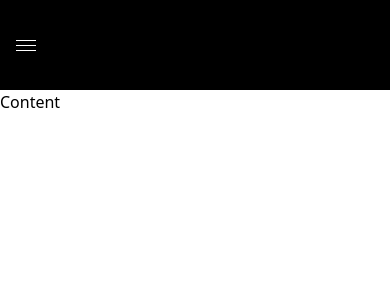
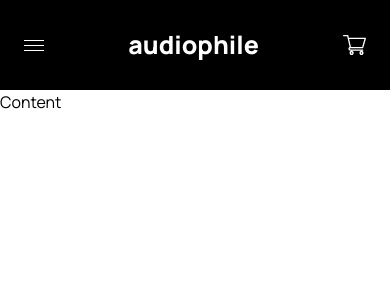
Before and after one commit to TamaziPhutkaradze/Audiophile-e-commerce-website, a React (Vite) app: page / in a window 390 px wide. Shown: the top 300 px of the page. Built offline with nearby package versions, Linux system fonts and the light colour scheme.

Commit message:
Add mobile version of Header component

```diff
--- a/src/components/Header.tsx
+++ b/src/components/Header.tsx
@@ -2,13 +2,15 @@ import { motion, useCycle } from "framer-motion";
 import HeadPhonesImg from "../assets/menu/headphones.svg";
 import speakersImg from "../assets/menu/speakers.svg";
 import earphonesImg from "../assets/menu/earphones.svg";
+import CartImg from "../assets/cart/CartIcon.svg";
 
 export default function Header() {
   const [mobileNav, toggleMobileNav] = useCycle(false, true);
   return (
-    <div className="bg-black h-[90px] w-full flex items-center">
+    <>
+      <div className="bg-black h-[90px] w-full flex items-center justify-between pr-6 pl-6">
         <nav className=" sticky top-0 inset-x-0  ">
-        <div className="container mx-auto p-4 flex items-center">
+          <div className="container mx-auto  flex items-center">
             <div>
               <motion.button
                 onClick={() => toggleMobileNav()}
@@ -97,6 +99,9 @@ export default function Header() {
             </motion.div>
           )}
         </nav>
+        <h1 className="text-[25px] font-extrabold text-white">audiophile</h1>
+        <img src={CartImg} />
       </div>
+    </>
   );
 }
--- a/src/index.css
+++ b/src/index.css
@@ -1,3 +1,4 @@
+@import url("https://fonts.googleapis.com/css2?family=Manrope:wght@200..800&display=swap");
 @tailwind base;
 @tailwind components;
 @tailwind utilities;
@@ -6,3 +7,6 @@
   padding: 0;
   box-sizing: border-box;
 }
+body {
+  font-family: "Manrope", "san-serif";
+}
```
Also changed, not shown: src/assets/cart/CartIcon.svg (added). Lines whose indentation alone changed are shown as unchanged.
